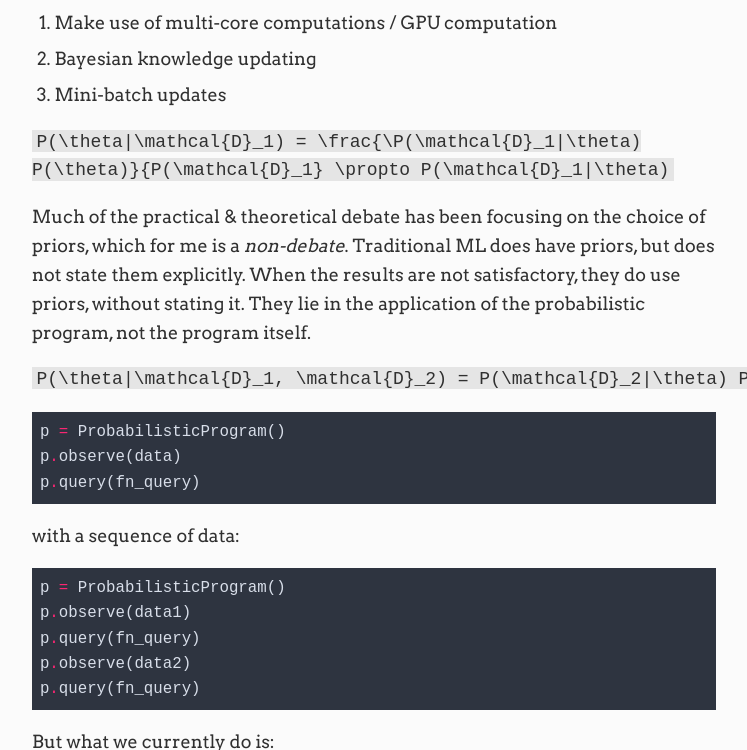
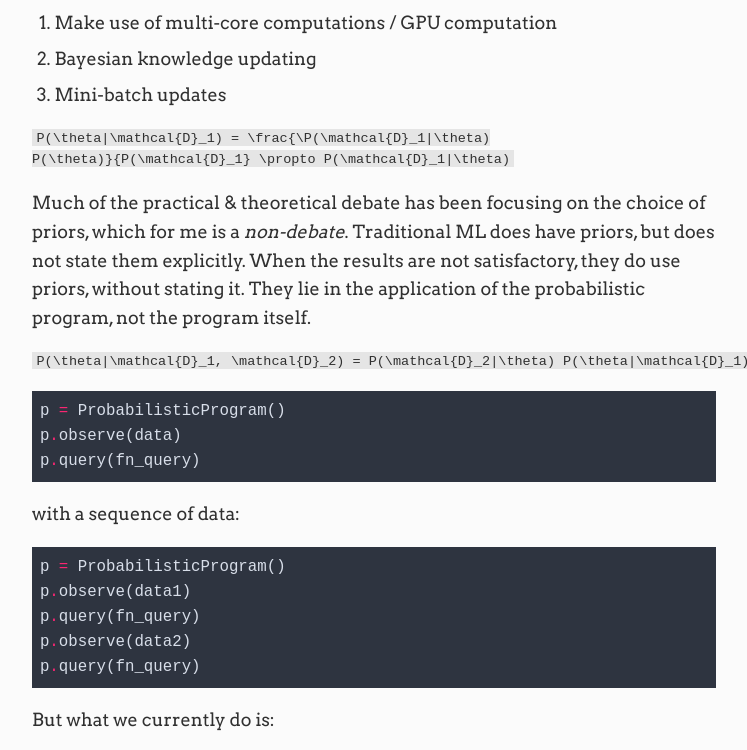
Before and after one commit to rlouf/rlouf.github.com, a plain HTML site: page post/ppl_design/index.html in a window 1280 px wide. Shown: the part 597-1347 px from the top of the page, without its empty margins (266-1013 px from the left). Drawn offline with Linux system fonts and the light colour scheme.

Commit message:
rebuilding site Thu 09 Jan 2020 10:57:14 AM CET

```diff
--- a/css/journal.css
+++ b/css/journal.css
@@ -94,7 +94,9 @@ abbr {
 kbd,
 code,
 pre {
-  font-family: '"Source Code Pro"', monospace; }
+  font-family: '"Source Code Pro"', monospace;
+  font-size: 0.75rem;
+}
 
 pre {
   max-width: 100%; }
```
